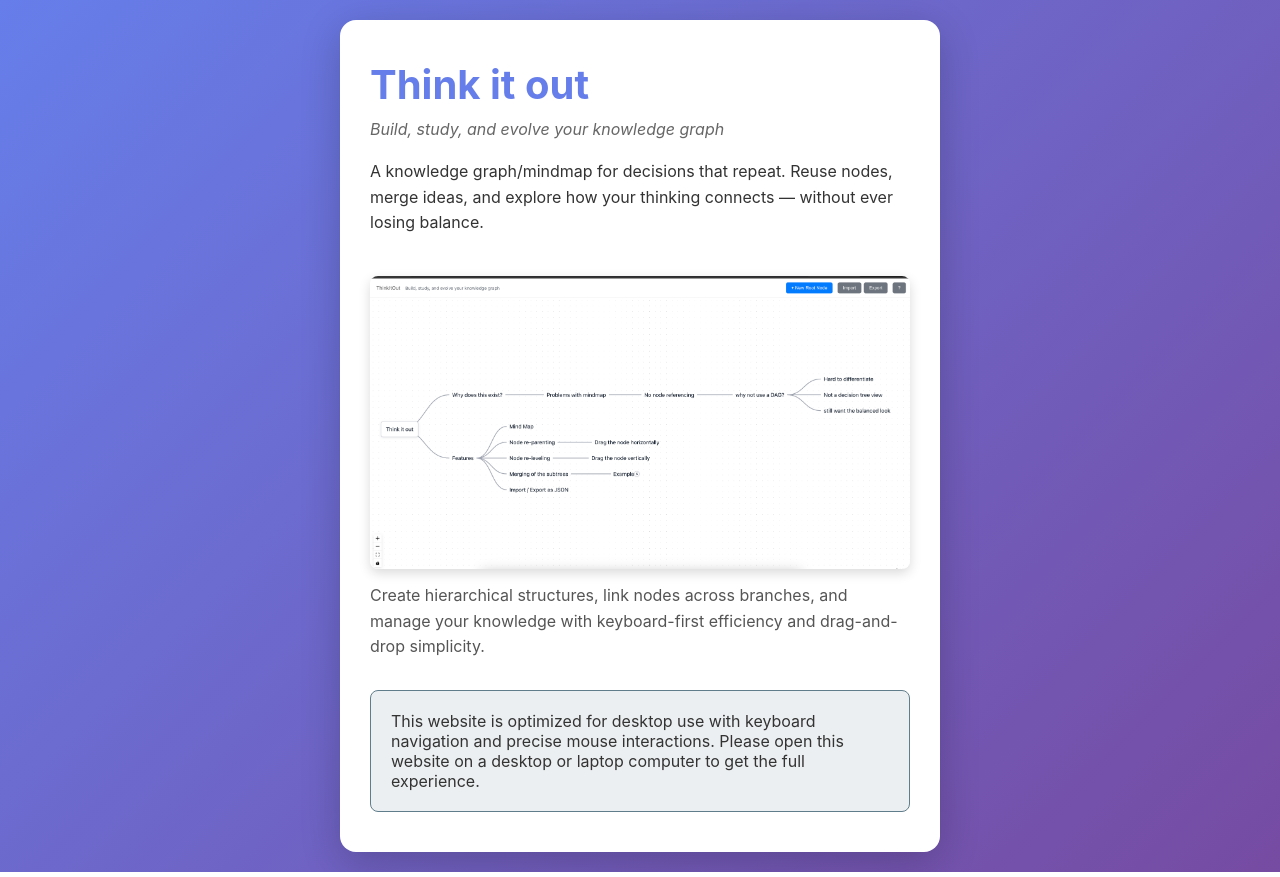
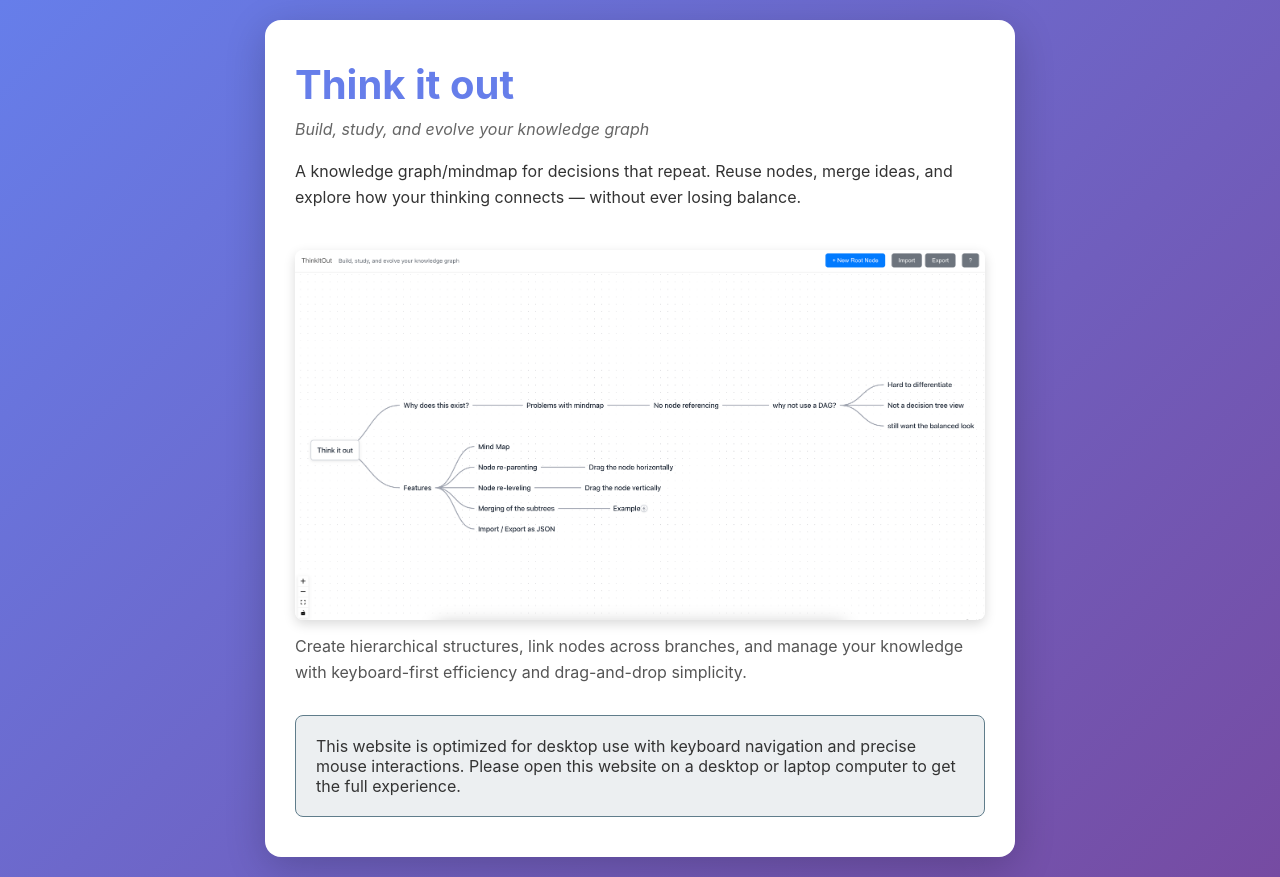
Before and after one commit to 4shutosh/mindgraph, a React (Vite) app: page /landing in a window 1280 px wide. Built offline with nearby package versions, Linux system fonts and the light colour scheme.

Commit message:
landing width for desktop

```diff
--- a/src/components/MobileLanding.css
+++ b/src/components/MobileLanding.css
@@ -15,6 +15,13 @@
 	border-radius: 16px;
 	padding: 40px 30px;
 	box-shadow: 0 10px 40px rgba(0, 0, 0, 0.2);
+}
+
+/* Increase width for desktop/tablet devices */
+@media (min-width: 768px) {
+	.mobile-content {
+		max-width: 750px;
+	}
 }
 
 .mobile-content h1 {
@@ -56,6 +63,7 @@
 	width: 100%;
 	max-width: 100%;
 	height: auto;
+	object-fit: fill;
 	border-radius: 8px;
 	box-shadow: 0 4px 12px rgba(0, 0, 0, 0.15);
 	margin-top: 10px;
--- a/src/utils/layoutHelpers.ts
+++ b/src/utils/layoutHelpers.ts
@@ -274,7 +274,8 @@ export function applyBalancedLayout(
 				// Child node: position based on parent's right edge + horizontal spacing
 				const parentId = node.parent.data.instanceId;
 				const parentXPos = positions.get(parentId)?.x || rootPos.x;
-				const parentWidth = node.parent.data.estimatedWidth || LAYOUT_CONFIG.nodeMaxWidth;
+				const parentWidth =
+					node.parent.data.estimatedWidth || LAYOUT_CONFIG.nodeMaxWidth;
 
 				// X = parent's right edge + spacing
 				// Parent's right edge = parentXPos + parentWidth
```
Also changed, not shown: public/demo.png.
